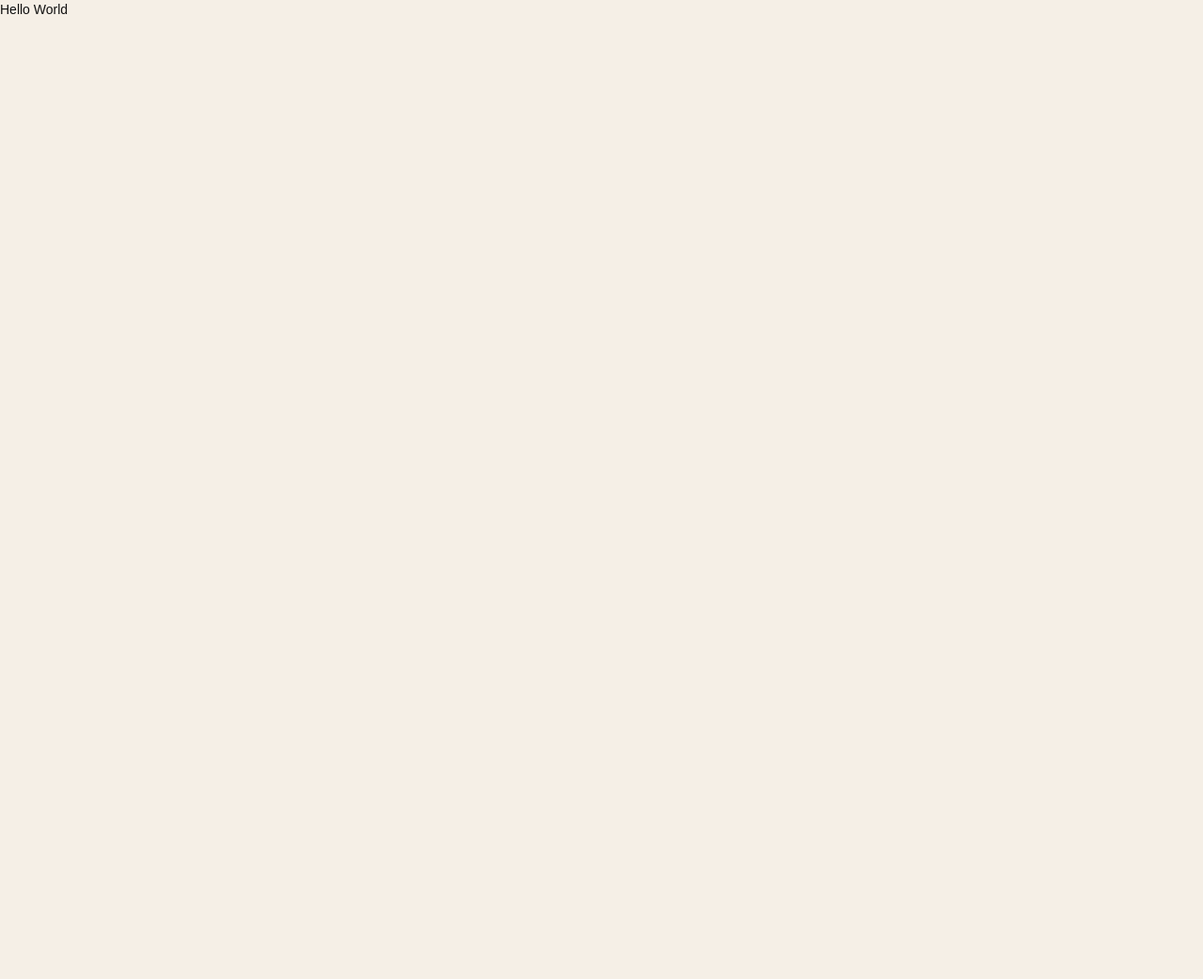
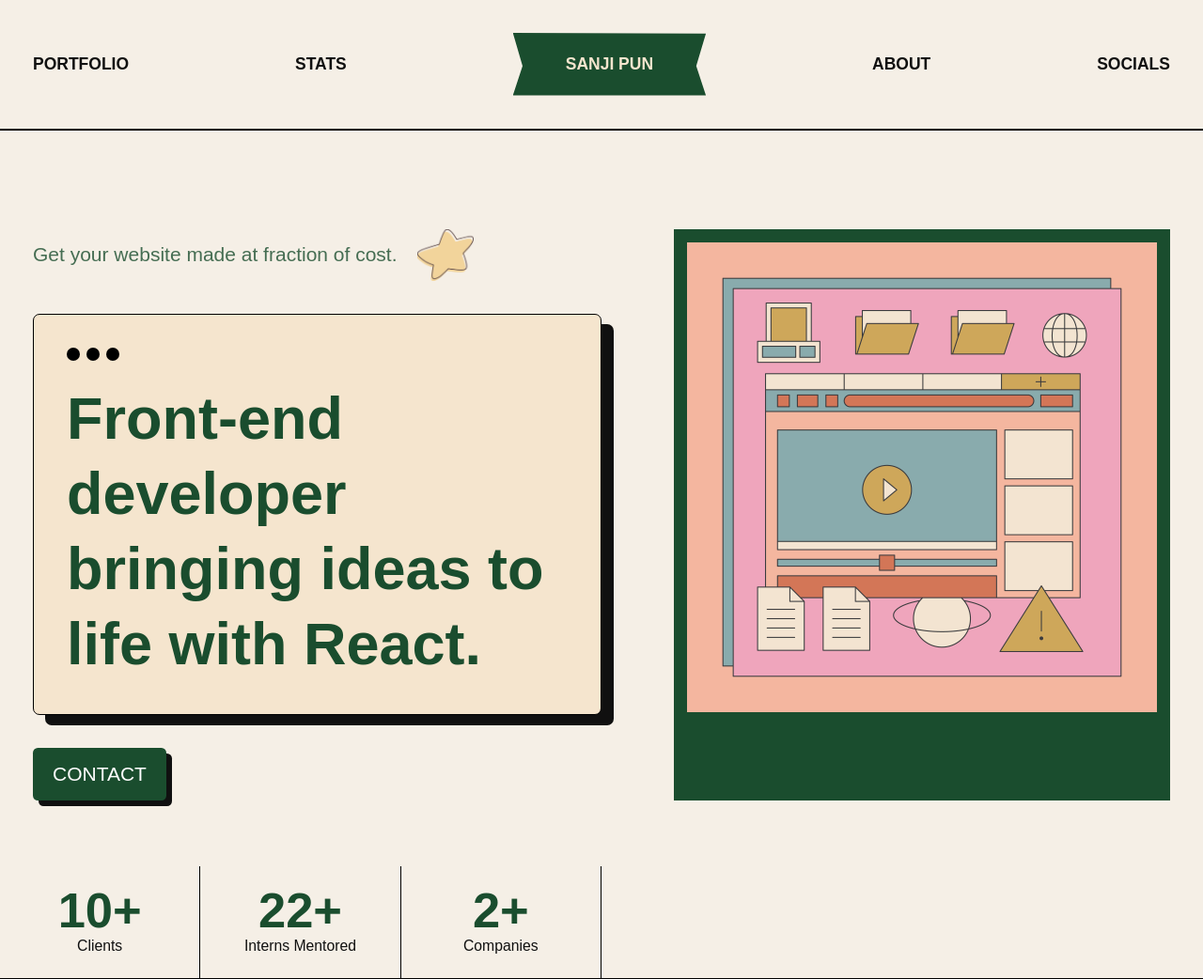
Before and after one commit to sanjipun/website, a Gatsby site: page / in a window 1280 px wide. Shown: the whole page at 94% size. Before the commit the page ends 800 px from the top, so only its background shows below. Built offline with nearby package versions, Linux system fonts and the light colour scheme; Gatsby itself is replaced by a stand-in of ours.

Commit message:
add homepage navbar and stats

```diff
--- a/src/components/main-intro.tsx
+++ b/src/components/main-intro.tsx
@@ -1,37 +1,54 @@
+import { Link } from "gatsby";
+import { GatsbyImage, StaticImage } from "gatsby-plugin-image";
 import React from "react";
-import { StaticImage } from "gatsby-plugin-image";
-import { FaLocationArrow } from "@react-icons/all-files/fa/FaLocationArrow";
-import { FaSignLanguage } from "@react-icons/all-files/fa/FaSignLanguage";
-import { FaGraduationCap } from "@react-icons/all-files/fa/FaGraduationCap";
-import { FaClock } from "@react-icons/all-files/fa/FaClock";
-import { FaBook } from "@react-icons/all-files/fa/FaBook";
 
-type CustomIconType = React.FC<React.SVGProps<SVGSVGElement>>;
-
-const Abouts: { title: string; icon: CustomIconType }[] = [
-  {
-    title: "Nepal",
-    icon: FaLocationArrow,
-  },
-  {
-    title: "English & Nepali",
-    icon: FaSignLanguage,
-  },
-  {
-    title: "Computer Engineering",
-    icon: FaGraduationCap,
-  },
-  {
-    title: "GMT +5:45",
-    icon: FaClock,
-  },
-  {
-    title: "National College of Engineering",
-    icon: FaBook,
-  },
-];
 const MainIntro = () => {
-  return <div></div>;
+  return (
+    <div className="max-w-screen-2xl w-full m-auto p-10 mt-20 flex flex-col">
+      <div className="grid grid-cols-2">
+        <div>
+          <div className="flex items-center">
+            <p className="font-medium text-2xl text-[#1A4D2E] opacity-80 mr-6">
+              Get your website made at fraction of cost.
+            </p>
+            <StaticImage
+              src="../images/star.png"
+              alt="retro star"
+              layout="fixed"
+              width={60}
+              height={55}
+            />
+          </div>
+          <div className="mt-10 shadow-[13px_11px_0px_0px_#101010] border border-black rounded-lg px-10 py-10 max-w-4xl bg-[#f5e5ce]">
+            <div className="flex pb-6">
+              <div className="rounded-full bg-black w-4 h-4 mr-2"></div>
+              <div className="rounded-full bg-black w-4 h-4 mr-2"></div>
+              <div className="rounded-full bg-black w-4 h-4"></div>
+            </div>
+            <p className="font-extrabold text-7xl text-[#1A4D2E] leading-[80px]">
+              Front-end developer bringing ideas to life with React.
+            </p>
+          </div>
+          <Link to="#contact">
+            <button className="mt-10 text-2xl px-6 py-4 bg-[#1A4D2E] rounded-md text-white shadow-[6px_6px_0px_0px_#101010]">
+              CONTACT
+            </button>
+          </Link>
+        </div>
+        <div className="flex justify-end">
+          <div className="p-4 bg-[#1A4D2E]">
+            <StaticImage
+              src="../images/computer.jpeg"
+              alt="retro computer designed by Freepik"
+              layout="fixed"
+              width={500}
+              height={500}
+            ></StaticImage>
+          </div>
+        </div>
+      </div>
+    </div>
+  );
 };
 
 export default MainIntro;
--- a/src/components/navbar.tsx
+++ b/src/components/navbar.tsx
@@ -1,5 +1,29 @@
+import { Link } from "gatsby";
 import React from "react";
 
 export const Navbar = () => {
-  return <div className="max-w-screen-2xl w-full m-auto">Hello World</div>;
+  return (
+    <div className="max-w-screen-2xl w-full m-auto p-10">
+      <nav className="flex justify-between items-center font-extrabold text-xl">
+        <Link to="#portfolio" className="uppercase">
+          Portfolio
+        </Link>
+        <Link to="#stats" className="uppercase">
+          Stats
+        </Link>
+        <Link
+          to="/"
+          className="uppercase clip-path py-6 px-16 bg-[#1A4D2E] text-[#f5e5ce]"
+        >
+          SANJI PUN
+        </Link>
+        <Link to="#about" className="uppercase">
+          About
+        </Link>
+        <Link to="#socials" className="uppercase">
+          socials
+        </Link>
+      </nav>
+    </div>
+  );
 };
--- a/src/components/stats.tsx
+++ b/src/components/stats.tsx
@@ -40,7 +40,25 @@ const StatsDetails: { title: string; count: number; icon: CustomIconType }[] = [
 ];
 
 const Stats = () => {
-  return <div className="grid grid-cols-2 gap-2"></div>;
+  return (
+    <div className="max-w-screen-2xl w-full m-auto grid grid-cols-6 mt-10">
+      <div className="flex flex-col text-center border-r border-b border-black p-6">
+        <span className="text-6xl font-bold text-[#1A4D2E]">10+</span>
+        <span className="text-lg font-medium">Clients</span>
+      </div>
+      <div className="flex flex-col text-center border-r border-b border-black p-6">
+        <span className="text-6xl font-bold text-[#1A4D2E]">22+</span>
+        <span className="text-lg font-medium">Interns Mentored</span>
+      </div>
+      <div className="flex flex-col text-center border-r border-b border-black p-6">
+        <span className="text-6xl font-bold text-[#1A4D2E]">2+</span>
+        <span className="text-lg font-medium">Companies</span>
+      </div>
+      <div className="border-b border-black p-6"></div>
+      <div className="border-b border-black"></div>
+      <div className="border-b border-black"></div>
+    </div>
+  );
 };
 
 export default Stats;
--- a/src/pages/index.tsx
+++ b/src/pages/index.tsx
@@ -1,12 +1,16 @@
 import * as React from "react";
 import type { HeadFC, PageProps } from "gatsby";
 import { Navbar } from "../components/navbar";
+import MainIntro from "../components/main-intro";
+import Stats from "../components/stats";
 
 const IndexPage: React.FC<PageProps> = () => {
   return (
     <main>
       <Navbar />
-      <div className="grid grid-cols-12 grid-rows-10 gap-4 mt-4"></div>
+      <div className="border border-black"></div>
+      <MainIntro />
+      <Stats />
     </main>
   );
 };
--- a/src/styles/global.css
+++ b/src/styles/global.css
@@ -9,3 +9,7 @@ body {
   font-family: "Encode Sans", sans-serif;
   font-size: 14px;
 }
+
+.clip-path {
+  clip-path: polygon(100% 1%, 95% 53%, 100% 100%, 0% 100%, 5% 53%, 0% 0%);
+}
```
Also changed, not shown: src/images/computer.jpeg (added), src/images/star.png (added), 1 other file.
